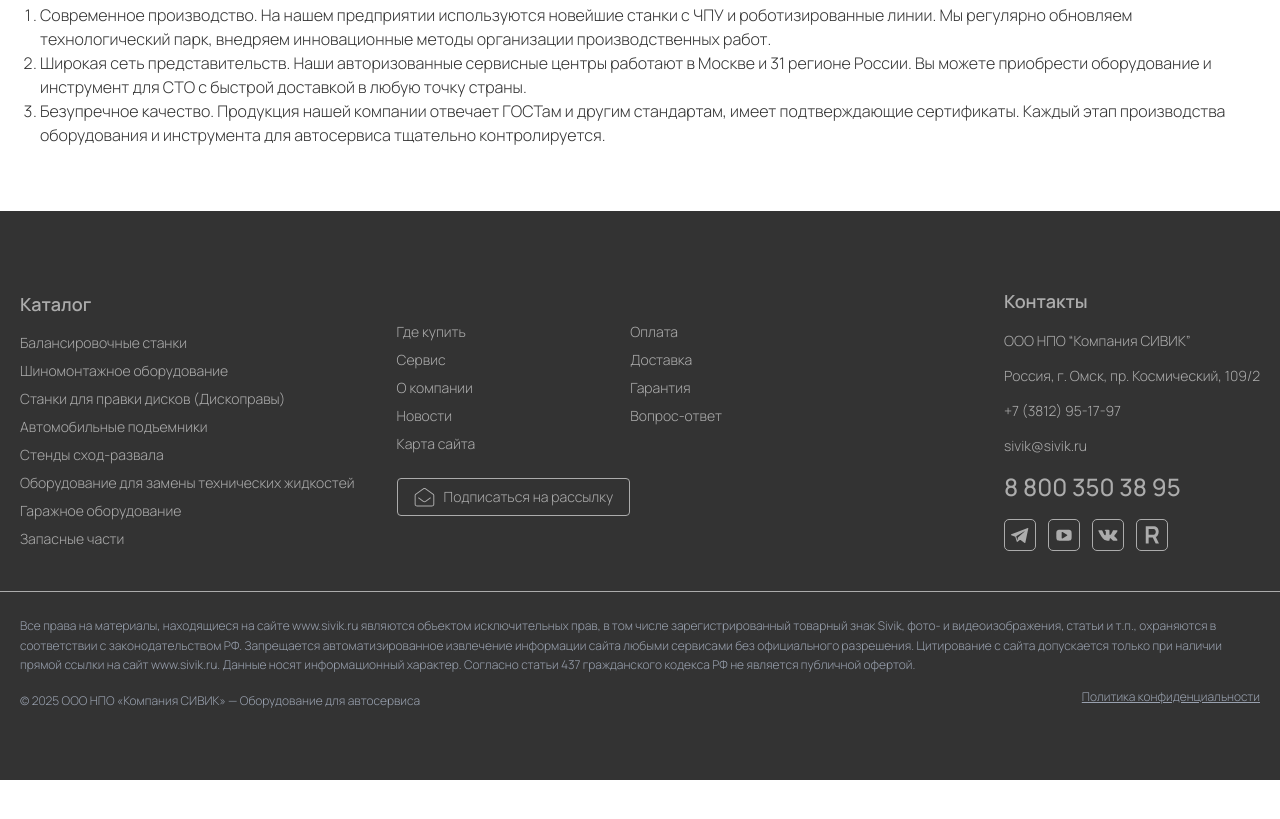
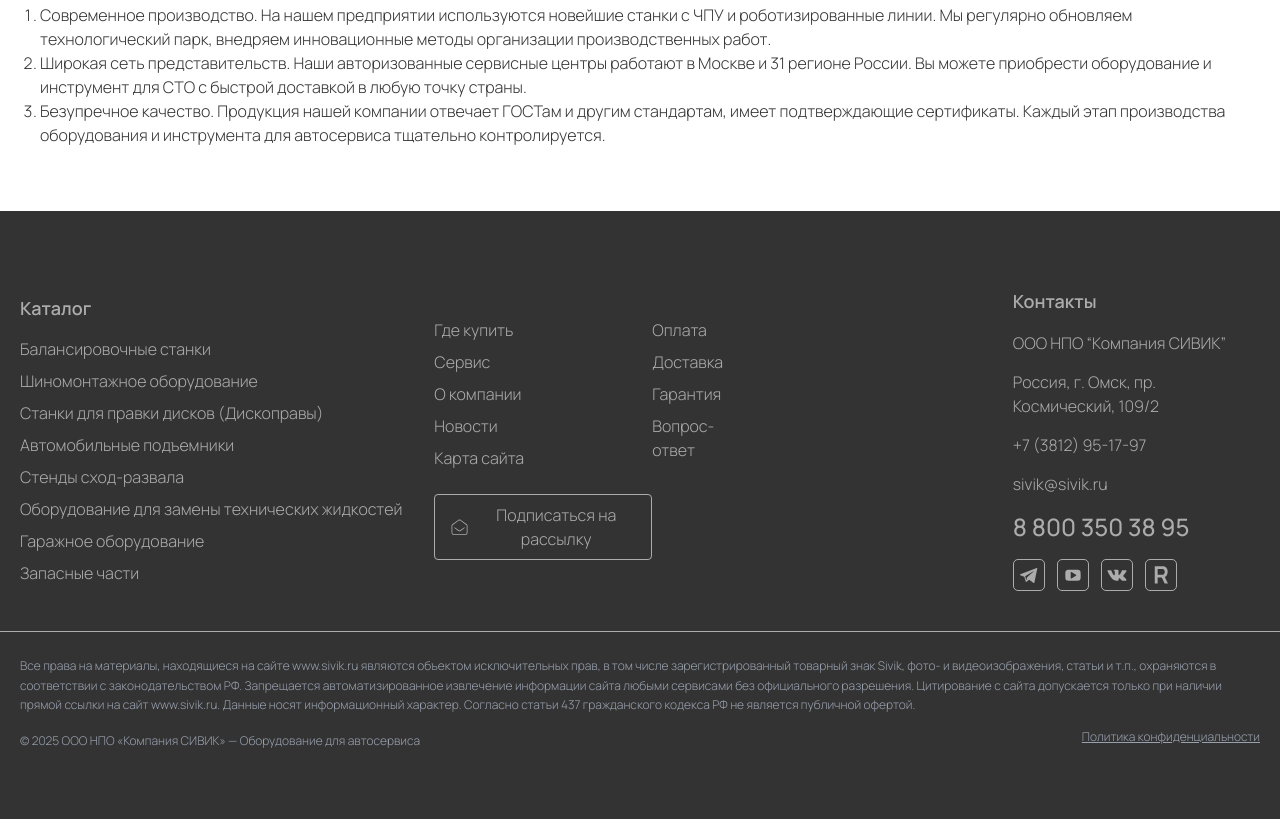
Before and after one commit to kozimovabduvali/sivik-client, a website: page public/home.html in a window 1280 px wide. Shown: the part 4572-5391 px from the top of the page. Before the commit the page ends 5352 px from the top, so only its background shows below. Drawn offline with nearby package versions, Linux system fonts and the light colour scheme.

```diff
--- a/public/home.html
+++ b/public/home.html
@@ -1322,7 +1322,7 @@
     </div>
 
     <!-- footer -->
-    <footer class="pt-19 pb-5 text-[#ACACAC] text-sm font-light bg-secondary lg:pb-17.5">
+    <footer class="pt-19 pb-5 text-[#ACACAC] font-light bg-secondary lg:pb-17.5">
       <div class="container-base flex flex-col items-center justify-between gap-8 lg:flex-row">
         <!-- Каталог -->
         <div class="max-lg:w-full">
```
